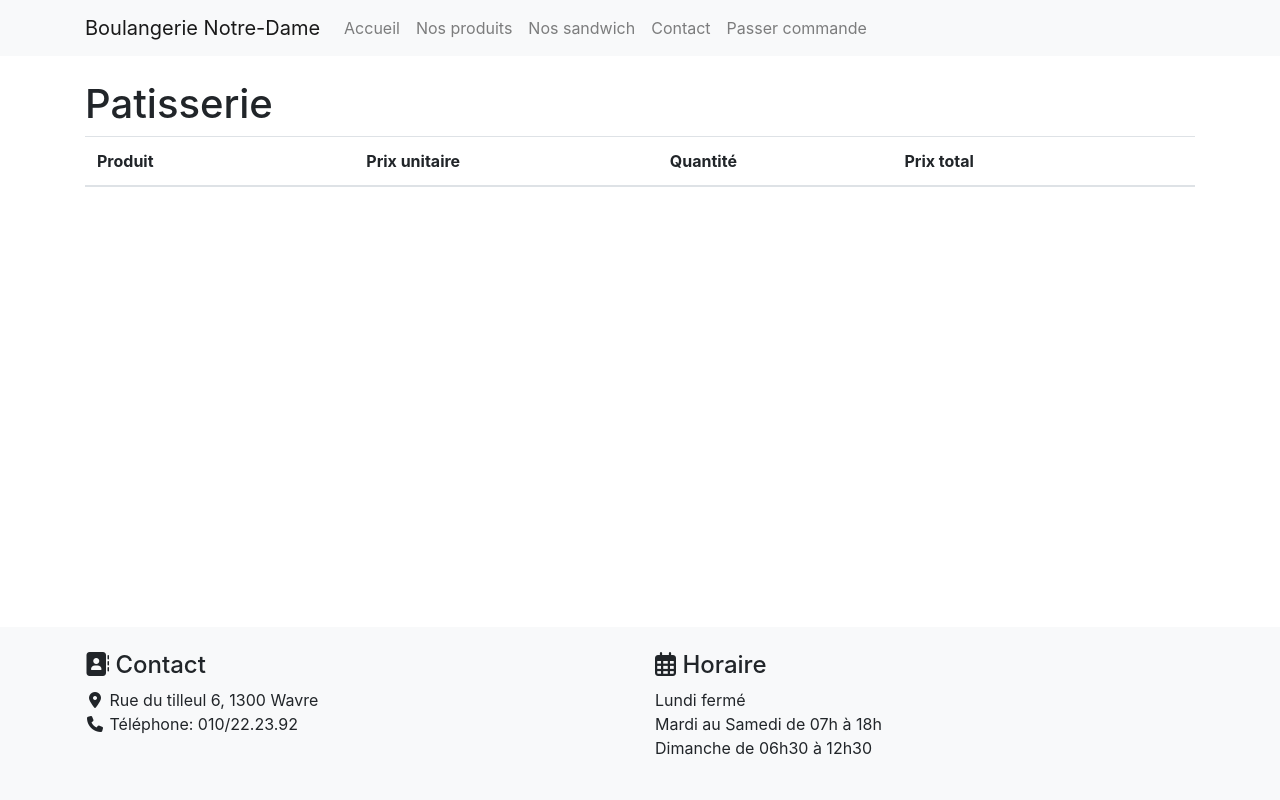
After one commit to celiaHassaine/groupe32DevWeb, a Django app: page /produits/categorie/1 in a window 1280 px wide. The commit adds this page. Run offline with Django 3.2, Linux system fonts and the light colour scheme; data comes from the database, SQL or seed files in the repository; lists and menus that the app fills with data are empty; some libraries are stand-ins or nearby versions.

Commit message:
debut de l'interface catégories et produits

```diff
--- a/src/boulangerie/templates/base.html
+++ b/src/boulangerie/templates/base.html
@@ -3,12 +3,14 @@
 <!DOCTYPE html>
 <html lang="fr">
     <head>
-        <meta charset="UTF-8">
-        <meta name="viewport" content="width=device-width, initial-scale=1, shrink-to-fit=no">
+        <meta charset="UTF-8"/>
+        <meta name="viewport" content="width=device-width, initial-scale=1, shrink-to-fit=no"/>
         <title>Boulangerie</title>
-        <link rel="stylesheet" href="https://stackpath.bootstrapcdn.com/bootstrap/4.5.0/css/bootstrap.min.css" integrity="sha384-9aIt2nRpC12Uk9gS9baDl411NQApFmC26EwAOH8WgZl5MYYxFfc+NcPb1dKGj7Sk" crossorigin="anonymous">
+        <link rel="stylesheet" href="https://stackpath.bootstrapcdn.com/bootstrap/4.5.0/css/bootstrap.min.css" integrity="sha384-9aIt2nRpC12Uk9gS9baDl411NQApFmC26EwAOH8WgZl5MYYxFfc+NcPb1dKGj7Sk" crossorigin="anonymous"/>
         <script src="https://kit.fontawesome.com/e259ed99ad.js" crossorigin="anonymous"></script>
-        <link rel="stylesheet" type="text/css" href="{% static 'css/base.css' %}">
+        <link rel="stylesheet" type="text/css" href="{% static 'css/base.css' %}"/>
+        {% block header %}
+        {% endblock %}
     </head>
     <body>
         <div id="wrap">
@@ -26,7 +28,7 @@
                                     <a class="nav-link" href="/">Accueil</a>
                                 </li>
                                 <li class="nav-item">
-                                    <a class="nav-link" href="/produits">Nos produits</a>
+                                    <a class="nav-link" href="/produits/categories">Nos produits</a>
                                 </li>
                                 <li class="nav-item">
                                     <a class="nav-link" href="/sandwich">Nos sandwich</a>
--- /dev/null
+++ b/src/produits/static/css/produits.css
@@ -0,0 +1,9 @@
+.categorie_image {
+    height: 200px;
+    width: auto;
+}
+
+.produit_image {
+    height: 100px;
+    width: auto;
+}
--- a/src/produits/templates/produits.html
+++ b/src/produits/templates/produits.html
@@ -1,12 +1,44 @@
-{% extends 'base_container.html' %}
+{% extends 'produits_container.html' %}
 
 {% block content %}
-    <div class="ListeProduits">
-    	<h1>Ceci est notre page des produits</h1>
-    	{% for produit in produits %}
-    	<div>
-    		{{ produit.nom }}
-    	</div>
-    	{% endfor %}
+    <div>
+    	<h1>{{ categorie.nom }}</h1>
+        <div class="table-responsive">
+            <table class="table">
+                <thead>
+                    <tr>
+                        <th colspan="2">Produit</th>
+                        <th></th>
+                        <th>Prix unitaire</th>
+                        <th>Quantité</th>
+                        <th>Prix total</th>
+                        <th></th>
+                    </tr>
+                </thead>
+                <tbody>
+                    {% for produit in produits %}
+                        <tr>
+                            <td>
+                                {% if produit.image %}
+                                <img class="produit_image" src="{{ produit.image.url }}" alt="image de {{ produit.nom }}">
+                                {% endif %}
+                            </td>
+                            <td>{{ produit.nom }}</td>
+                            <td>Attribut</td>
+                            <td>{{ produit.prix }} €</td>
+                            <td>
+                                <button class="btn btn-secondary">-</button>
+                                <input type="number" min="0">
+                                <button class="btn btn-secondary">+</button>
+                            </td>
+                            <td>total</td>
+                            <td>
+                                <button class="btn btn-primary">ajouter au panier</button>
+                            </td>
+                        </tr>
+                    {% endfor %}
+                </tbody>
+            </table>
+        </div>
     </div>
 {% endblock %}
--- /dev/null
+++ b/src/produits/templates/produits_container.html
@@ -0,0 +1,9 @@
+{% extends 'base_container.html' %}
+
+{% load static %}
+
+{% block header %}
+
+<link rel="stylesheet" type="text/css" href="{% static 'css/produits.css' %}"/>
+
+{% endblock %}
--- a/src/produits/urls.py
+++ b/src/produits/urls.py
@@ -3,5 +3,6 @@ from django.urls import path
 from . import views
 
 urlpatterns = [
-    path('', views.liste_produits, name='Liste des produits'),
+    path('categories', views.liste_categories, name='Liste des catégories'),
+    path('categorie/<int:categorie_id>', views.categorie, name='Catégorie')
 ]
--- a/src/produits/views.py
+++ b/src/produits/views.py
@@ -1,11 +1,21 @@
 from django.shortcuts import render
 
-from .models import Produit
+from .models import Categorie
 
 
 # Create your views here.
-def liste_produits(request):
-    produits = Produit.objects.filter(en_vente=True)
+
+def liste_categories(request):
+    categories = Categorie.objects.all()
+    return render(request, 'categories.html', {
+        'categories': categories,
+    })
+
+
+def categorie(request, categorie_id):
+    categorie = Categorie.objects.get(id=categorie_id)
+    produits = categorie.produits.filter(en_vente=True)
     return render(request, 'produits.html', {
+        'categorie': categorie,
         'produits': produits,
     })
```
Also changed, not shown: src/produits/templates/categories.html (added, +30 -0 lines).
